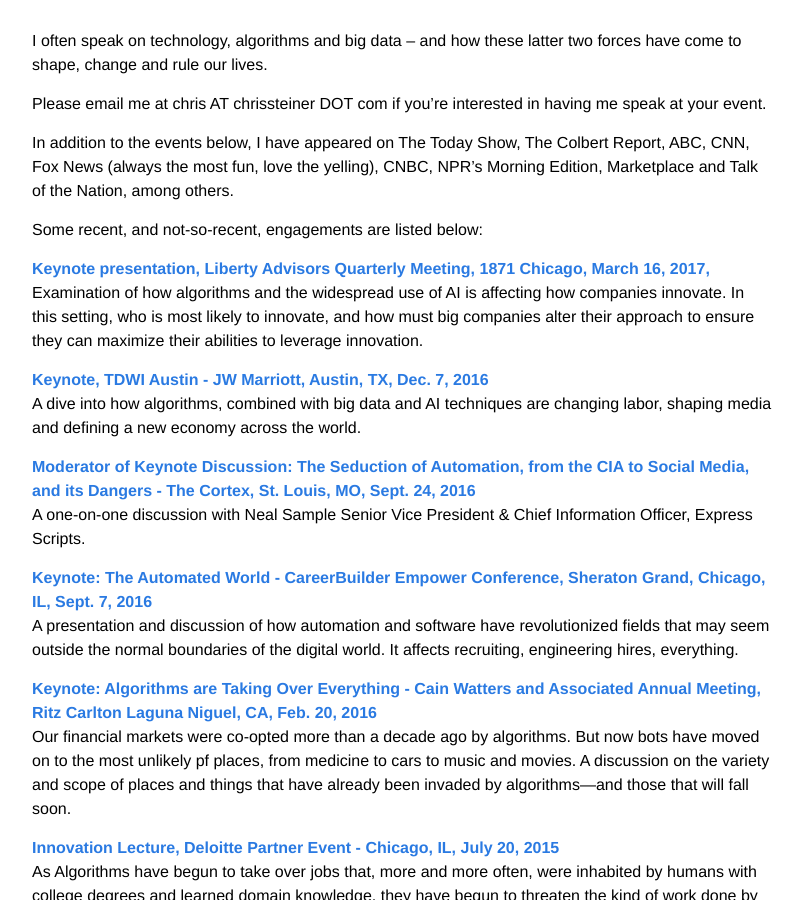
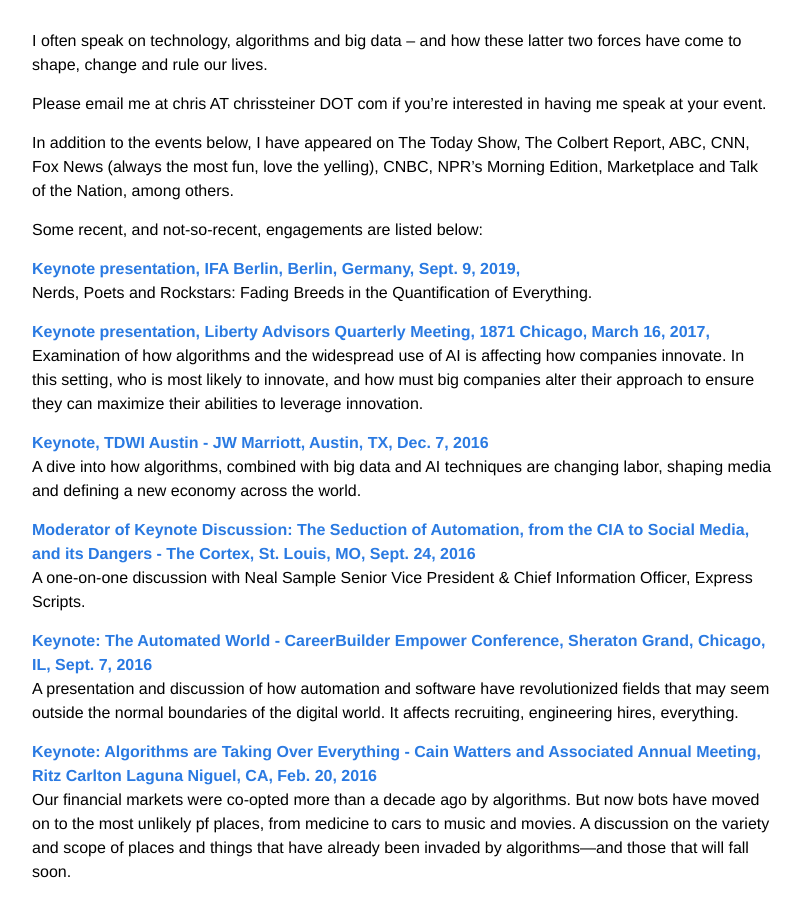
Before and after one commit to cpsteine/cpsteine.github.io, a Jekyll site: the page built from speaking.md, in a window 1280 px wide and 900 px high, scrolled down 458 px. Shown: the whole window, without its empty margins (238-1041 px from the left). Built offline with Jekyll 4.4.1, drawn with Linux system fonts in a browser that asks for light colours.

Commit message:
updating speaker stuff

```diff
--- a/speaking.md
+++ b/speaking.md
@@ -13,6 +13,9 @@
 In addition to the events below, I have appeared on The Today Show, The Colbert Report, ABC, CNN, Fox News (always the most fun, love the yelling), CNBC, NPR's Morning Edition, Marketplace and Talk of the Nation, among others.
 
 Some recent, and not-so-recent, engagements are listed below:
+
+[**Keynote presentation, IFA Berlin, Berlin, Germany, Sept. 9, 2019,**](https://b2b.ifa-berlin.com/en/IFA/IFANEXT/IFANEXTSpeakers/Event.jsp?eventDateId=584429&pageTitle=Short+Talk%3A+Nerds%2C+Poets+and+Rockstars%3A+Fading+Breeds+in+the+Quantification+of+Everything)<br>
+Nerds, Poets and Rockstars: Fading Breeds in the Quantification of Everything.
 
 [**Keynote presentation, Liberty Advisors Quarterly Meeting, 1871 Chicago, March 16, 2017,**](http://www.libertyadvisorgroup.com)<br>
 Examination of how algorithms and the widespread use of AI is affecting how companies innovate. In this setting, who is most likely to innovate, and how must big companies alter their approach to ensure they can maximize their abilities to leverage innovation.
```
